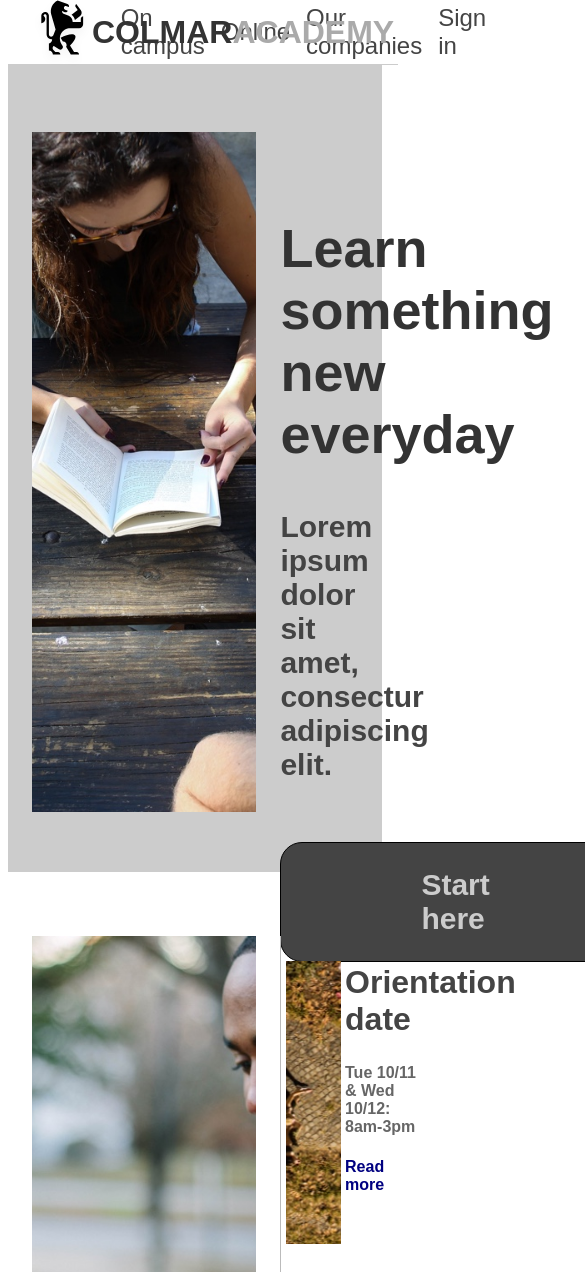
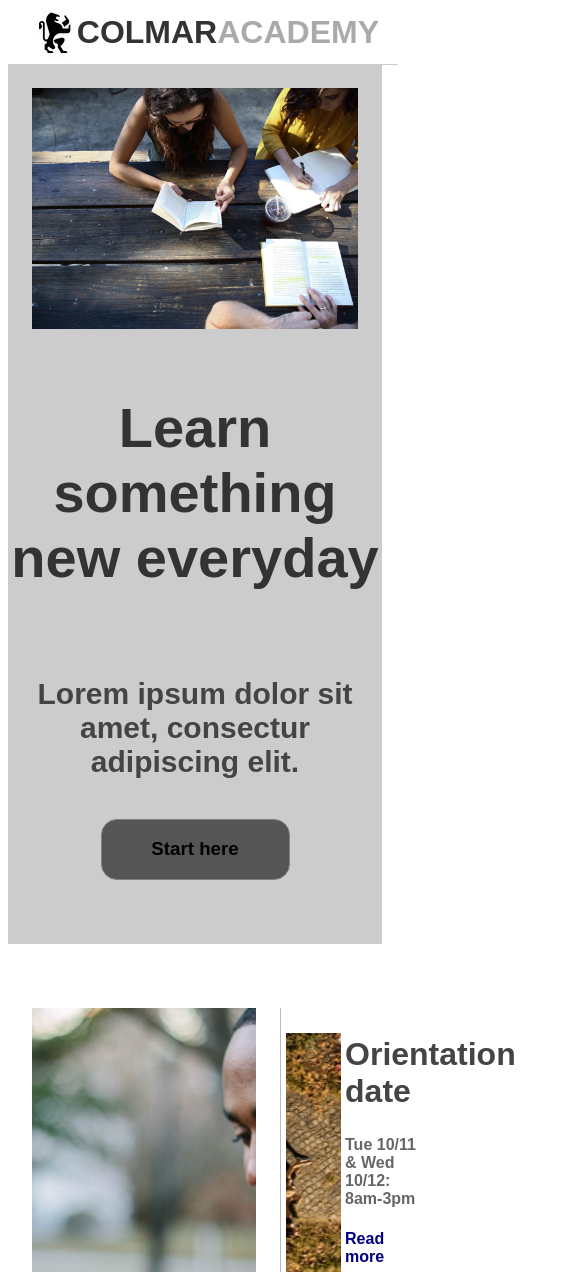
Before and after one commit to ajjonesx3/colmar-academy, a plain HTML site: page index.html in a window 390 px wide. Shown: the top 1272 px of the page, 585 px wide, since content can reach past the window. Drawn offline with Linux system fonts and the light colour scheme.

Commit message:
Made minor mobile features

```diff
--- a/index.html
+++ b/index.html
@@ -29,11 +29,11 @@
 				<div id="banner-right">
 					<h1 class="dark">Learn something new everyday</h1>
 					<h4>Lorem ipsum dolor sit amet, consectur adipiscing elit.</h4>
-					<div id="button-container">
-						<a id="start-here" href="">
+					<a id="start-here">
+						<div id="button-container">
 							<h3>Start here</h3>
-						</a>
-					</div>
+						</div>
+					</a>
 				</div>
 			</section>
 			<section id="s2">
--- a/style.css
+++ b/style.css
@@ -9,7 +9,7 @@ header {
 	z-index:10;
 	margin:0 0;
 	margin-top:0;
-	height:64px;
+	height:4rem;
 	background-color:white;
 	display:inline-flex;
 	align-items:center;
@@ -21,11 +21,13 @@ header {
 	display:inline-flex;
 	align-items:center;
 	position:relative;
-	left:24px;
+	left:1.5rem;
 }
 
 #top-left img {
-	width:60px;
+	width:2.8rem;
+	position:relative;
+	top:.25rem;
 }
 
 #top-left h1 {
@@ -43,39 +45,47 @@ header {
 
 nav {
 	width:40%;
-	margin-right:24px;
+	margin-right:1.5rem;
 	display:flex;
 	justify-content:flex-end;
 	align-items:center;
+}
+
+@media only screen and (max-width:880px){
+	nav {
+		display:none;
+	}
 }
 
 nav ul {
 	list-style-type:none;
 	display:flex;
 	justify-content:flex-end;
+	flex-wrap:nowrap;
 	align-items:center;
 }
 
 nav li {
 	display:inline;
-	margin-left:16px;
-	font-size:24px;
+	margin-left:1rem;
+	font-size:1.5rem;
 	color:#444;
+	flex-wrap:nowrap;
 }
 
 #s1 {
 	width:100%;
-	margin:0 0;
-	padding-top:64px;
-	height:800px;
+	padding-top:4rem;
+	padding-bottom:4rem;
 	background-color:#CCC;
 	display:flex;
+	flex-wrap:wrap;
 	align-items:center;
 }
 
 #s2 {
 	width:100%;
-	padding-top:64px;
+	padding-top:4rem;
 	height:1000px;
 	background-color:white;
 	display:flex;
@@ -83,21 +93,18 @@ nav li {
 
 #s3 {
 	width:100%;
-	padding-top:64px;
+	padding-top:4rem;
 	background-color:#CCC;
 	text-align:center;
 }
 
 #s1 .img-container {
-	margin:0 0;
-	width:60%;
-	height:85%;
-	position:relative;
-	left:24px;
+	margin:1rem 1.5rem;
+	min-width:100px;
+
 }
 
 #s2-left .img-container {
-	margin:32px,24px;
 	width:100%;
 	height:55%;
 }
@@ -109,14 +116,23 @@ nav li {
 }
 
 #banner-right {
-	width:27%;
-	height:600px;
-	text-align:left;
-	margin-left:48px;
+	display:flex;
+	flex-direction:column;
+	max-width:30%;
+}
+
+@media only screen and (max-width:880px){
+	#banner-right {
+		text-align:center;
+		max-width:100%;
+	}
+	#button-container{
+		margin:auto;
+	}
 }
 
 #banner-right h1, #s2 h1, #s3 h1, #s4 h1 {
-	font-size:54px;
+	font-size:3.5rem;
 }
 
 #banner-right h4 {
@@ -125,22 +141,11 @@ nav li {
 }
 
 #button-container {
-	width:100%;
-	text-align:left;
-}
-
-#start-here h3 {
-	display:inline-block;
-	padding:25px 140px;
-	margin:0 auto;
-	background-color:#444;
-	border:1px solid black;
-	border-radius:22px;
-	font-size:30px;
-	color:#CCC;
-	position:relative;
-	margin-top:20px;
-	transition:all ease 1s;
+	text-align:center;
+	width:50%;
+	border:1px solid grey;
+	background-color:#555;
+	border-radius:1rem;
 }
 
 #s2-left {
```
